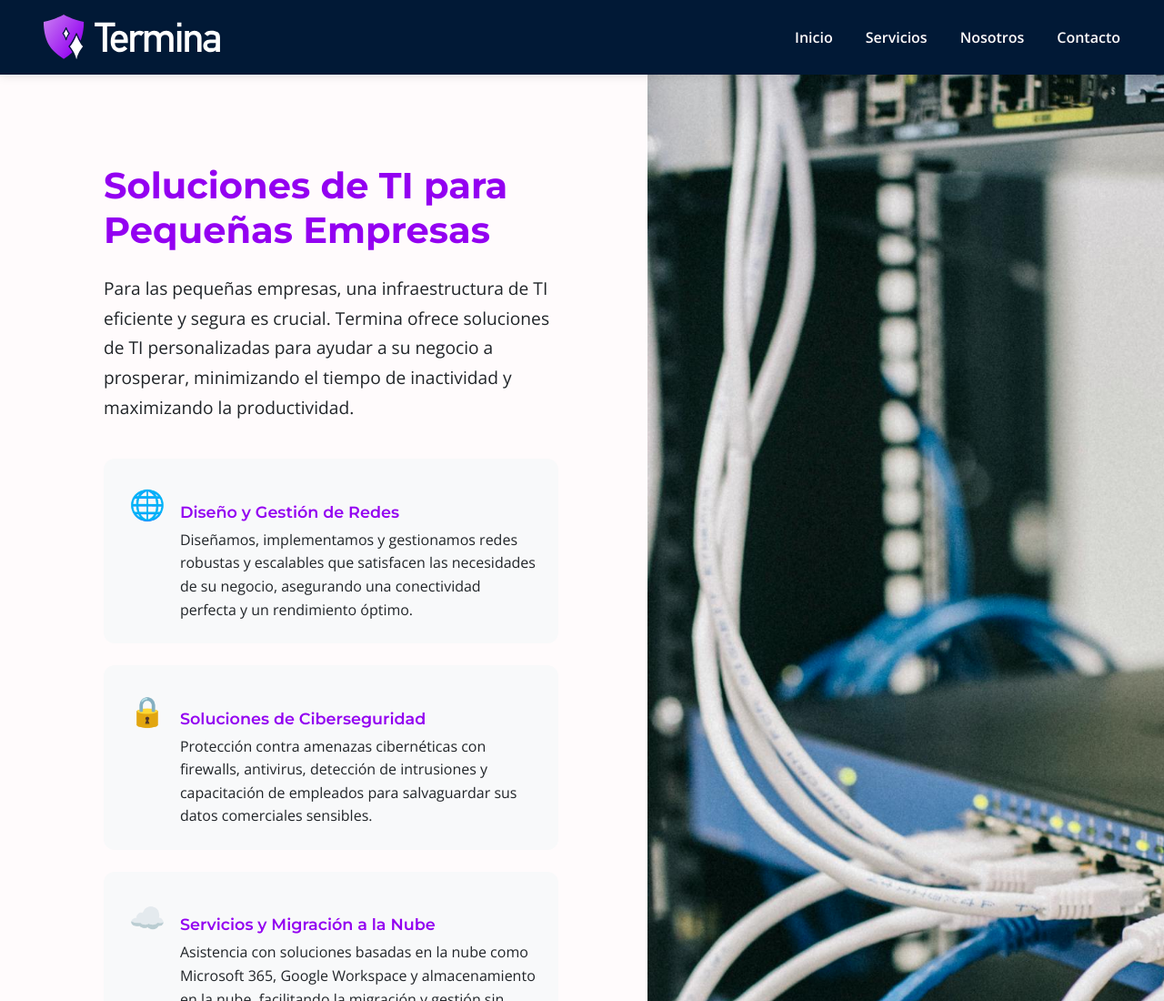
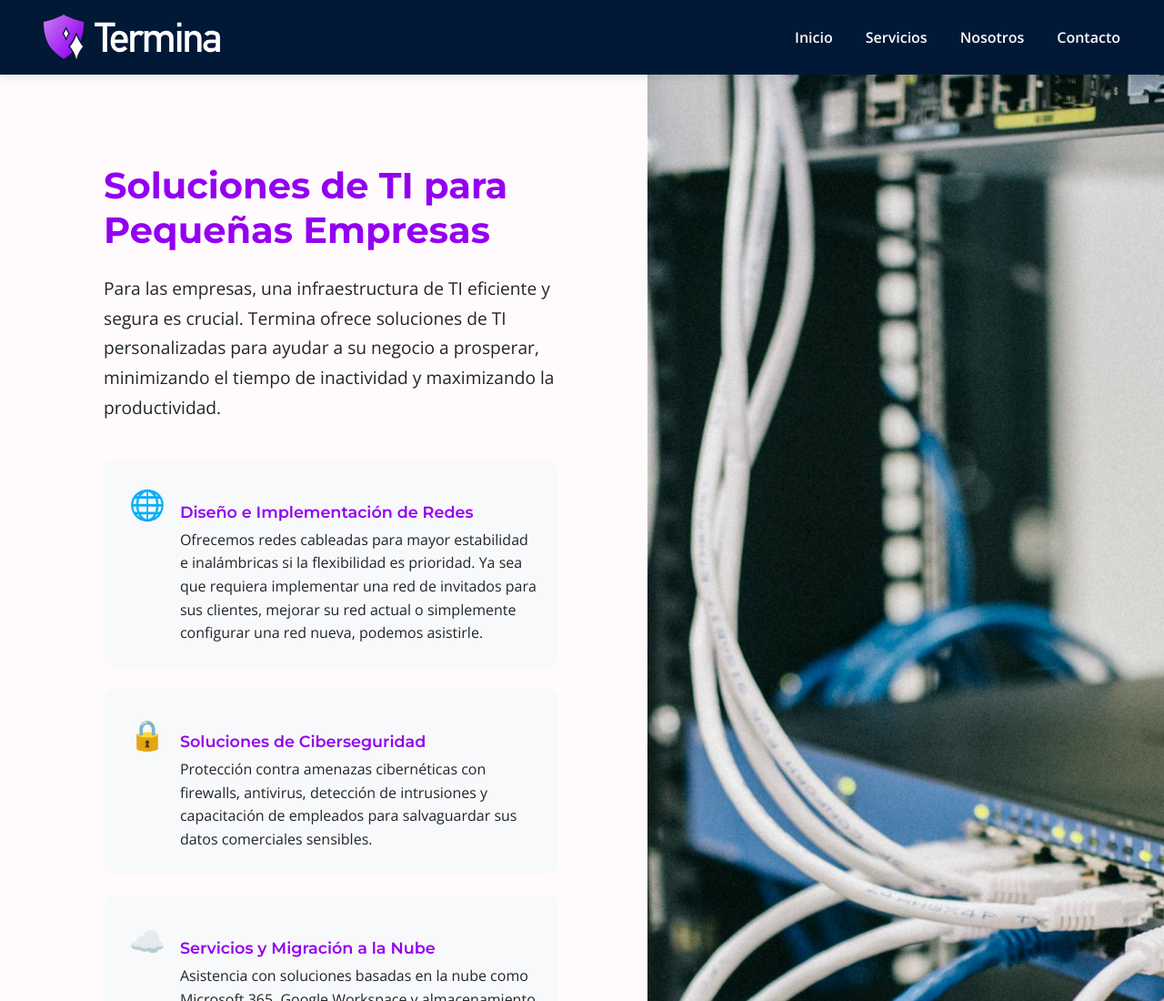
Before and after one commit to charlietud/Termina-site, a plain HTML site: page services.html in a window 1280 px wide. Shown: the top 1100 px of the page at 91% size. Drawn offline with nearby package versions, Linux system fonts and the light colour scheme.

Commit message:
basic text changes

```diff
--- a/services.html
+++ b/services.html
@@ -33,14 +33,14 @@
             <div class="service-split-content">
                 <div class="service-content-wrapper">
                     <h2>Soluciones de TI para Pequeñas Empresas</h2>
-                    <p class="service-intro">Para las pequeñas empresas, una infraestructura de TI eficiente y segura es crucial. Termina ofrece soluciones de TI personalizadas para ayudar a su negocio a prosperar, minimizando el tiempo de inactividad y maximizando la productividad.</p>
+                    <p class="service-intro">Para las empresas, una infraestructura de TI eficiente y segura es crucial. Termina ofrece soluciones de TI personalizadas para ayudar a su negocio a prosperar, minimizando el tiempo de inactividad y maximizando la productividad.</p>
 
                     <div class="service-features-list">
                         <div class="service-feature-item">
                             <div class="feature-icon">🌐</div>
                             <div class="feature-text">
-                                <h4>Diseño y Gestión de Redes</h4>
-                                <p>Diseñamos, implementamos y gestionamos redes robustas y escalables que satisfacen las necesidades de su negocio, asegurando una conectividad perfecta y un rendimiento óptimo.</p>
+                                <h4>Diseño e Implementación de Redes</h4>
+                                <p>Ofrecemos redes cableadas para mayor estabilidad e inalámbricas si la flexibilidad es prioridad. Ya sea que requiera implementar una red de invitados para sus clientes, mejorar su red actual o simplemente configurar una red nueva, podemos asistirle.</p>
                             </div>
                         </div>
 
@@ -48,6 +48,7 @@
                             <div class="feature-icon">🔒</div>
                             <div class="feature-text">
                                 <h4>Soluciones de Ciberseguridad</h4>
+                                <p></p>
                                 <p>Protección contra amenazas cibernéticas con firewalls, antivirus, detección de intrusiones y capacitación de empleados para salvaguardar sus datos comerciales sensibles.</p>
                             </div>
                         </div>
```
Also changed, not shown: about.html (+3 -3 lines).
